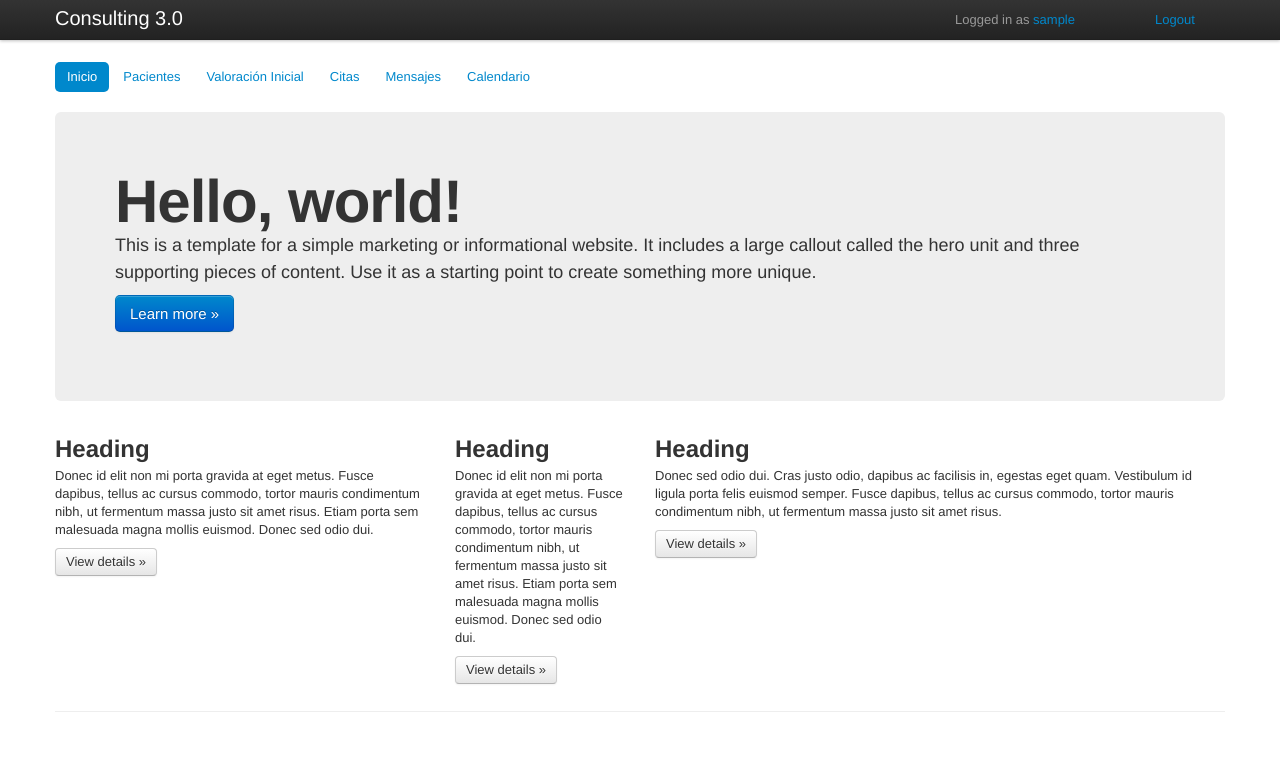
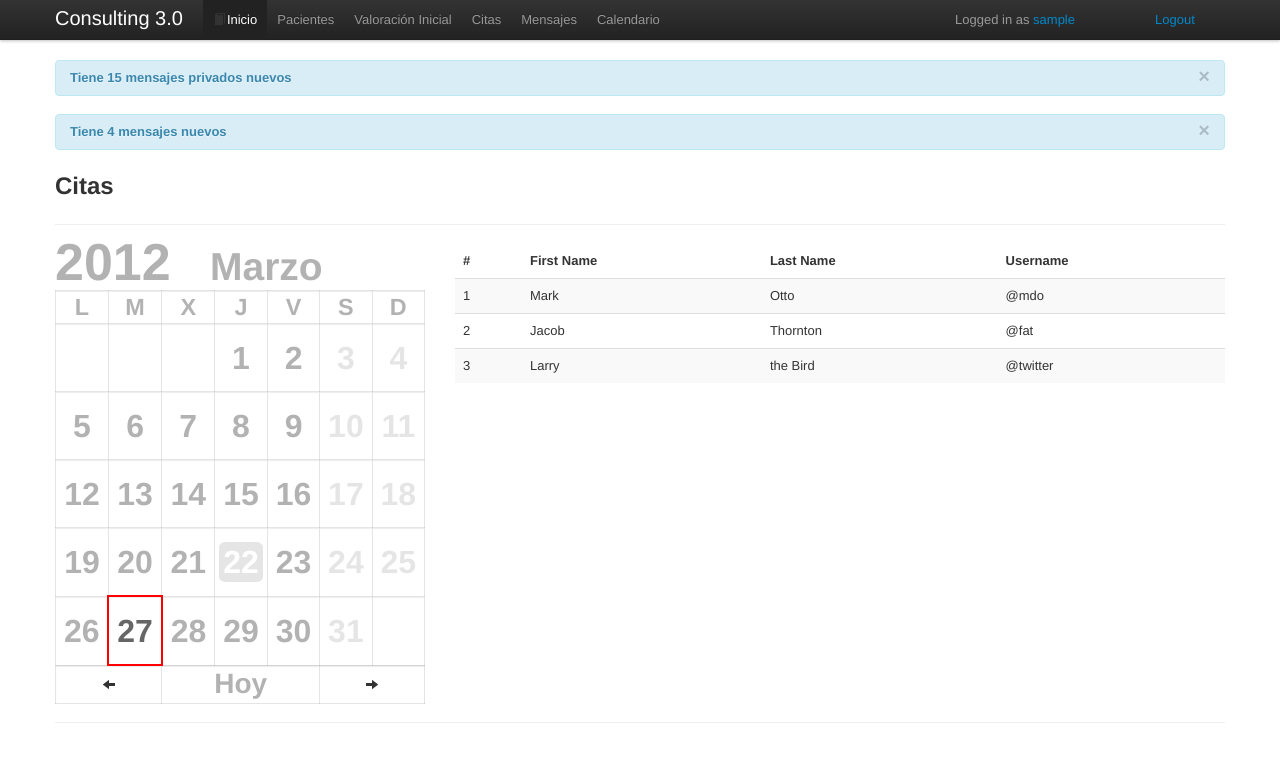
Before and after one commit to frhumanes/consulting, a Django app: page / in a window 1280 px wide. Shown: the top 762 px of the page. Run offline with Django 3.2, Linux system fonts and the light colour scheme; the visitor is signed in with stand-in values (Sample User, id 1); parts of the project's set-up code (start-up, migrations or seed data) failed here and were passed over; some libraries are stand-ins or nearby versions.

Commit message:
Added calendar
git-svn-id: https://svn.squada.com/svn/consulting30/trunk@43 92e3e9a8-b16a-40ff-a0f0-73f7c07c1316

```diff
--- /dev/null
+++ b/web/src/static/css/calendar.css
@@ -0,0 +1,132 @@
+.calendar body {
+     background-color: #FFFFFF;
+     position: relative;
+}
+
+.year {
+     color: rgba(0, 0, 0, 0.3);
+     font-size: 4em;
+     margin: 0px 0px 0px 0px;
+}
+
+.month {
+     color: rgba(0, 0, 0, 0.3);
+     font-size: 3em;
+     margin: -27px 0px 10px 155px;
+}
+
+.calendar {
+     table-layout:fixed;
+}
+
+.calendar TH {
+     width: 50px;
+     height: 30px;
+
+     font-size: 1.8em;
+     font-weight: bold;
+     color: rgba(0, 0, 0, 0.3);
+     text-align: center;
+
+     -moz-transition: border 0.2s linear 0s, box-shadow 0.2s linear 0s;
+     -moz-transition: background 0.2s linear 0s;
+
+     border-color: rgba(0, 0, 0, 0.1);
+     border: 1px solid rgba(0, 0, 0, 0.1);
+     box-shadow: 0 1px 1px rgba(0, 0, 0, 0.075) inset;
+}
+
+.calendar TD, TD.day{
+     height: 65px;
+     width: 50px;
+
+     font-size: 32px;
+     font-weight: bold;
+     color: rgba(0, 0, 0, 0.3);
+     text-align: center;
+
+     -moz-transition: border 0.2s linear 0s, box-shadow 0.2s linear 0s;
+     -moz-transition: background 0.2s linear 0s;
+
+     border: 1px solid rgba(0, 0, 0, 0.1);
+     border-color: rgba(0, 0, 0, 0.1);
+     box-shadow: 0 1px 1px rgba(0, 0, 0, 0.075) inset;
+}
+
+.calendar TD.day:hover{
+     box-shadow: 0 1px 1px rgba(0, 0, 0, 0.025) inset, 0 0 10px rgba(0, 0, 0, 0.1);
+     background: rgba(0, 0, 0, 0.1);
+     outline: 0 none;
+     cursor: pointer;
+     color: #FFFFFF;
+}
+
+.calendar TD.weekend {
+     color: rgba(0, 0, 0, 0.1);
+}
+
+.calendar TD.today {
+     border: 2px solid red;
+     color: rgba(0, 0, 0, 0.60);
+}
+
+.calendar TD.today:hover{
+     box-shadow: 0 1px 1px rgba(0, 0, 0, 0.075) inset, 0 0 10px rgba(82, 168, 236, 0.6);
+     background: rgba(0, 0, 0, 0.55);
+     outline: 0 none;
+     cursor: pointer;
+     color: #FFFFFF;
+}
+
+.calendar TD.holiday {
+     color: red;
+}
+
+.calendar TD.holiday:hover {
+     cursor: pointer;
+}
+
+.calendar TD SPAN.weekday{
+     background-color: rgba(0, 0, 0, 0.1);
+     border-radius: 14%;
+     color: #FFFFFF;
+     font-size: 32px;
+     font-weight: bold;
+     padding: 2px 4px 2px;
+     white-space: nowrap;
+}
+
+.calendar TD SPAN.weekday:hover{
+     background-color: rgba(0, 0, 0, 0.25);
+}
+
+.calendar TFOOT, .calendar TFOOT TR TH.sel {
+     height: 15px;
+     width: 50px;
+
+     font-size: 28px;
+     font-weight: bold;
+     color: rgba(0, 0, 0, 0.3);
+     text-align: center;
+
+     -moz-transition: border 0.2s linear 0s, box-shadow 0.2s linear 0s;
+     -moz-transition: background 0.2s linear 0s;
+
+     border: 1px solid rgba(0, 0, 0, 0.1);
+     border-color: rgba(0, 0, 0, 0.1);
+     box-shadow: 0 1px 1px rgba(0, 0, 0, 0.075) inset;
+
+     cursor:pointer;
+}
+
+.calendar TFOOT TR TH.sel:hover {
+     box-shadow: 0 1px 1px rgba(0, 0, 0, 0.025) inset, 0 0 10px rgba(0, 0, 0, 0.1);
+     background: rgba(0, 0, 0, 0.1);
+     outline: 0 none;
+     cursor: pointer;
+     color: #FFFFFF;
+}
+
+.calendar .arrow{
+     padding:10px 0px 0px 0px;
+}
--- /dev/null
+++ b/web/src/static/js/calendar.js
@@ -0,0 +1,338 @@
+/*!
+ * jQuery lightweight plugin boilerplate
+ * Original author: @ajpiano
+ * Further changes, comments: @addyosmani
+ * Licensed under the MIT license
+ */
+
+
+// the semi-colon before the function invocation is a safety
+// net against concatenated scripts and/or other plugins
+// that are not closed properly.
+;(function ( $, window, document, undefined ) {
+
+    // undefined is used here as the undefined global
+    // variable in ECMAScript 3 and is mutable (i.e. it can
+    // be changed by someone else). undefined isn't really
+    // being passed in so we can ensure that its value is
+    // truly undefined. In ES5, undefined can no longer be
+    // modified.
+
+    // window and document are passed through as local
+    // variables rather than as globals, because this (slightly)
+    // quickens the resolution process and can be more
+    // efficiently minified (especially when both are
+    // regularly referenced in your plugin).
+
+    // Create the defaults once
+    var pluginName = 'Calendar',
+
+        defaults = {
+            weekStart: 1,
+            days: ["D", "L", "M", "X", "J", "V", "S"],
+            months: ["Enero", "Febrero", "Marzo", "Abril", "Mayo", "Junio", "Julio", "Agosto", "Septiembre", "Octubre", "Noviembre", "Diciembre"],
+            msg_today: 'Hoy',
+            events: null
+        },
+
+        template =  ''+
+                        '<h1 class="year"></h1>'+
+                        '<h3 class="month"></h3>'+
+                        '<table class="calendar" id="calendar">'+
+                            '<thead class="calendar-header"></thead>'+
+                            '<tbody class="calendar-body"></tbody>'+
+                            '<tfoot>'+
+                                '<th colspan="2" class="sel" id="last"><div class="arrow"><i class="icon-arrow-left"></i></div></th>'+
+                                '<th colspan="3" class="sel" id="current">' +defaults.msg_today+ '</th>'+
+                                '<th colspan="2" class="sel" id="next"><div class="arrow"><i class="icon-arrow-right"></i></div></th>'+
+                            '</tfoot>'+
+                        '</table>'+
+                    '',
+
+        daysInMonth = [31, 28, 31, 30, 31, 30, 31, 31, 30, 31, 30, 31],
+
+        today = new Date();
+
+    // The actual plugin constructor
+    function Plugin( element, options ) {
+        this.element = $(element);
+
+        // jQuery has an extend method that merges the
+        // contents of two or more objects, storing the
+        // result in the first object. The first object
+        // is generally empty because we don't want to alter
+        // the default options for future instances of the plugin
+        this.options = $.extend( {}, defaults, options) ;
+
+        this._defaults = defaults;
+        this._name = pluginName;
+
+        this.init();
+    }
+
+    Plugin.prototype.init = function () {
+        // Place initialization logic here
+        // You already have access to the DOM element and
+        // the options via the instance, e.g. this.element
+        // and this.options
+        this.weekStart = this.options.weekStart||1;
+        this.days = this.options.days;
+        this.months = this.options.months;
+        this.events = this.options.events;
+
+        this.calendar = $(template).appendTo(this.element).on({
+                                click: $.proxy(this.click, this)
+                        });
+
+        this.live_date = new Date();
+
+        var now = new Date();
+        this.mm = now.getMonth();
+        this.yy = now.getFullYear();
+
+        var mon = new Date(this.yy, this.mm, 1);
+        this.yp = mon.getFullYear();
+        this.yn = mon.getFullYear();
+
+
+        if (this.component){
+            this.component.on('click', $.proxy(this.show, this));
+        } else {
+            this.element.on('click', $.proxy(this.show, this));
+        }
+
+        this.renderCalendar(now);
+    };
+
+    Plugin.prototype.renderEvents = function (events, elem) {
+        var live_date = this.live_date;
+        for(var i=0; i<daysInMonth[live_date.getMonth()]; i++){
+            $.each(events.event, function(){
+                var year = 1900 + live_date.getYear();
+                var month = live_date.getMonth();
+
+                var view_date = new Date(year, month, i==0?1:i, 0,0,0,0);
+                var event_date = new Date(this.date);
+
+                if( event_date.getDate() == view_date.getDate()
+                    && event_date.getMonth() == view_date.getMonth()
+                    && event_date.getFullYear() == view_date.getFullYear()
+
+                ){
+                    elem.parent('div:first').find('#day_' + i)
+                    .removeClass("day")
+                    .addClass('holiday')
+                    .empty()
+                    .append('<span class="weekday">' +i+ '</span>');
+                }
+            });
+        }
+    };
+
+    Plugin.prototype.loadEvents = function () {
+        if(!(this.events === null)){
+            if(typeof this.events == 'function'){
+                this.renderEvents(this.events.apply(this, []), this.calendar);
+            }
+        }
+    };
+
+    Plugin.prototype.renderCalendar = function (date) {
+        var mon = new Date(this.yy, this.mm, 1);
+        var live_date = this.live_date;
+
+        this.element.parent('div:first').find('.year').empty();
+        this.element.parent('div:first').find('.month').empty();
+
+        this.element.parent('div:first').find('.year').append(mon.getFullYear());
+        this.element.parent('div:first').find('.month').append(this.months[mon.getMonth()]);
+
+        if(this.isLeapYear(date.getYear())){
+            daysInMonth[1] = 29;
+        }else{
+            daysInMonth[1] = 28;
+        }
+
+        this.calendar.find('.calendar-header').empty();
+        this.calendar.find('.calendar-body').empty();
+
+        // Render Days of Week
+        this.renderDays();
+
+        var fdom = mon.getDay(); // First day of month
+        var mwks = 6 // Weeks in month
+
+        // Render days
+        var dow = 0;
+        var first = 0;
+        var last = 0;
+        for(var i=0; i>=last; i++){
+
+            var _html = "";
+
+            for(var j=this.weekStart; j<this.days.length + this.weekStart; j++){
+
+                cls = "";
+                msg = "";
+                id = "";
+
+                // Determine if we have reached the first of the month
+                if(first >= daysInMonth[mon.getMonth()]){
+                    dow = 0;
+                }else if(((dow%7)>0 && (first%7)>0) || ((j%7)==(fdom%7))){
+                    dow++;
+                    first++;
+                }
+
+                // Get last day of month
+                if(dow==daysInMonth[mon.getMonth()]){
+                    last = daysInMonth[mon.getMonth()];
+                }
+
+                // Set class
+                if(cls.length == 0){
+                    if(
+                        today.getDate() == date.getDate()
+                        && dow == date.getDate()
+                        && date.getMonth() == date.getMonth()
+                        && date.getFullYear() == date.getFullYear()
+
+                    ){
+                        cls = "today";
+                    }else if(j%7 == 0 || j%7 == 6){
+                        cls = "weekend";
+                    }else{
+                        cls = "day";
+                    }
+                }
+
+                // Set ID
+                id = "day_" + dow;
+
+                // Render HTML
+                if(dow == 0){
+                    _html += '<td>&nbsp;</td>';
+                }else if(msg.length > 0){
+                    _html += '<td class="' +cls+ '" id="'+id+'">' + '<span class="weekday">' +dow+ '</span></td>';
+                }else{
+                    _html += '<td class="' +cls+ '" id="'+id+'">' +dow+ '</td>';
+                }
+
+            }
+            _html = "<tr>" +_html+ "</tr>";
+            this.calendar.find('.calendar-body').append(_html);
+        }
+        this.loadEvents();
+    };
+
+    Plugin.prototype.renderDays = function () {
+        var html = '';
+        for(var j=this.weekStart; j<this.weekStart + 7; j++){
+            html += "<th>" +this.days[j%7]+ "</th>";
+        }
+
+        var _html = "<tr>" +html+ "</tr>";
+        this.calendar.find('.calendar-header').append(_html);
+    };
+
+    Plugin.prototype.click = function (e) {
+        e.stopPropagation();
+            e.preventDefault();
+            var target = $(e.target).closest('td, th');
+
+            if (target.length == 1) {
+                switch(target[0].nodeName.toLowerCase()) {
+                    case 'td':
+                        if (target.is('.day')){
+                            var day = parseInt(target.text(), 10)||1;
+                            this.element.trigger({
+                                type: 'changeDay',
+                                day: day,
+                            });
+                        }else if(target.is('.holiday')){
+                            var day = parseInt(target.text(), 10)||1;
+                            this.element.trigger({
+                                type: 'onEvent',
+                                day: day,
+                            });
+                        }
+                        break;
+                    case 'th':
+                        if (target.is('.sel')){
+                            switch(target.attr("id")){
+                                case 'last':
+                                    this.update_date('prv');
+                                    var prv = new Date(this.yp, this.mm, 1);
+                                    this.live_date = prv;
+                                    this.renderCalendar(prv, this.events);
+                                    this.element.trigger({
+                                        type: 'onPrev',
+                                        day: day,
+                                    });
+                                    break;
+                                case 'current':
+                                    this.update_date('crt');
+                                    var now = new Date();
+                                    this.live_date = now;
+                                    this.renderCalendar(now, this.events);
+                                    this.element.trigger({
+                                        type: 'onCurrent',
+                                        day: day,
+                                    });
+                                    break;
+                                case 'next':
+                                    this.update_date('nxt');
+                                    var nxt = new Date(this.yn, this.mm, 1);
+                                    this.live_date = nxt;
+                                    this.renderCalendar(nxt, this.events);
+                                    this.element.trigger({
+                                        type: 'onNext',
+                                        day: day,
+                                    });
+                                    break
+                            }
+                        }
+                        break;
+                    break;
+                }
+            }
+    };
+
+    Plugin.prototype.update_date = function (action) {
+        var now = new Date();
+
+        switch(action){
+            case 'prv':
+                now = new Date(this.yy, this.mm-1, 1);
+                break;
+            case 'nxt':
+                now = new Date(this.yy, this.mm+1, 1);
+                break;
+            case 'crt':
+                break;
+        }
+
+        this.mm = now.getMonth();
+        this.yy = now.getFullYear();
+
+        var mon = new Date(this.yy, this.mm, 1);
+        this.yp = mon.getFullYear();
+        this.yn = mon.getFullYear();
+    };
+
+    Plugin.prototype.isLeapYear = function (year) {
+        return (((year % 4 === 0) && (year % 100 !== 0)) || (year % 400 === 0))
+    };
+
+    // A really lightweight plugin wrapper around the constructor,
+    // preventing against multiple instantiations
+    $.fn[pluginName] = function ( options ) {
+        return this.each(function () {
+            if (!$.data(this, 'plugin_' + pluginName)) {
+                $.data(this, 'plugin_' + pluginName,
+                new Plugin( this, options ));
+            }
+        });
+    }
+
+})( jQuery, window, document );
--- a/web/src/templates/main/includes/header.html
+++ b/web/src/templates/main/includes/header.html
@@ -9,13 +9,16 @@
 
             <a class="brand" href="#">Consulting 3.0</a>
 
-            <!-- <div class="nav-collapse">
+             <div class="nav-collapse">
                 <ul class="nav">
-                    <li class="active"><a href="#">Home</a></li>
-                    <li><a href="#about">About</a></li>
-                    <li><a href="#contact">Contact</a></li>
+                    <li class="active"><a href="#inicio"><i class="icon-book"></i>Inicio</a></li>
+                    <li><a href="#patients">Pacientes</a></li>
+                    <li><a href="#initial-val">Valoración Inicial</a></li>
+                    <li><a href="#dates">Citas</a></li>
+                    <li><a href="#messages">Mensajes</a></li>
+                    <li><a href="#calednar">Calendario</a></li>
                 </ul>
-            </div> -->
+            </div>
 
             <div class="pull-right">
                 <div class="row">
--- a/web/src/templates/main/index.html
+++ b/web/src/templates/main/index.html
@@ -1,37 +1,96 @@
 {% extends "ui/app.html" %}
+
 {% load i18n%}
 
+
+{% block jquery_init %}
+
+        var evnts = function(){
+            return {
+                    "event": [
+                         {"date":"2012-01-25","title":"1"}
+                        ,{"date":"2012-02-01","title":"2"}
+                        ,{"date":"2012-03-22","title":"34"}
+                        ,{"date":"2012-04-03","title":"123"}
+                        ,{"date":"2012-05-04","title":"223"}
+                        ,{"date":"2012-06-28","title":"4"}
+                        ,{"date":"2012-07-28","title":"5"}
+                        ,{"date":"2012-08-16","title":"14"}
+                        ,{"date":"2012-09-21","title":"10"}
+                        ,{"date":"2012-10-21","title":"10"}
+                        ,{"date":"2012-11-21","title":"10"}
+                        ,{"date":"2012-12-21","title":"10"}
+                    ]
+                }
+            };
+
+       $('#calendar').Calendar({ 'events': evnts, 'weekStart': 1 })
+       .on('changeDay', function(event){ alert(event.day.valueOf()); })
+       .on('onEvent', function(event){ alert(event.day.valueOf()); })
+       .on('onNext', function(event){ alert("Next"); })
+       .on('onPrev', function(event){ alert("Prev"); })
+       .on('onCurrent', function(event){ alert("Current"); });
+
+{% endblock %}
+
+{% block header%}
+    {% include "main/includes/header.html" %}
+{% endblock  %}
+
 {% block body %}
-  {% include "ui/includes/header.html" %}
+    <div class="container">
 
-  <div class="container">
-    {% include "ui/includes/nav-bar.html" %}
-
-
-    <!-- Main hero unit for a primary marketing message or call to action -->
-    <div class="hero-unit">
-      <h1>Hello, world!</h1>
-      <p>This is a template for a simple marketing or informational website. It includes a large callout called the hero unit and three supporting pieces of content. Use it as a starting point to create something more unique.</p>
-      <p><a class="btn btn-primary btn-large">Learn more &raquo;</a></p>
+    <!-- ALERTS -->
+    <div class="alert alert-info">
+        <a class="close" data-dismiss="alert">×</a>
+        <strong>Tiene 15 mensajes privados nuevos</strong>
     </div>
 
-    <!-- Example row of columns -->
-    <div class="row">
-      <div class="span4">
-        <h2>Heading</h2>
-         <p>Donec id elit non mi porta gravida at eget metus. Fusce dapibus, tellus ac cursus commodo, tortor mauris condimentum nibh, ut fermentum massa justo sit amet risus. Etiam porta sem malesuada magna mollis euismod. Donec sed odio dui. </p>
-        <p><a class="btn" href="#">View details &raquo;</a></p>
-      </div>
-      <div class="span2">
-        <h2>Heading</h2>
-         <p>Donec id elit non mi porta gravida at eget metus. Fusce dapibus, tellus ac cursus commodo, tortor mauris condimentum nibh, ut fermentum massa justo sit amet risus. Etiam porta sem malesuada magna mollis euismod. Donec sed odio dui. </p>
-        <p><a class="btn" href="#">View details &raquo;</a></p>
-     </div>
-      <div class="span6">
-        <h2>Heading</h2>
-        <p>Donec sed odio dui. Cras justo odio, dapibus ac facilisis in, egestas eget quam. Vestibulum id ligula porta felis euismod semper. Fusce dapibus, tellus ac cursus commodo, tortor mauris condimentum nibh, ut fermentum massa justo sit amet risus.</p>
-        <p><a class="btn" href="#">View details &raquo;</a></p>
-      </div>
+    <div class="alert alert-info">
+        <a class="close" data-dismiss="alert">×</a>
+        <strong>Tiene 4 mensajes nuevos</strong>
+    </div>
+
+    <!-- END ALERTS -->
+    <div class="">
+        <h2>Citas <small></small></h2>
+        <hr>
+        <div class="row">
+            <div class="span4" id="calendar"/></div>
+
+            <div class="span8">
+                <table class="table table-striped">
+                    <thead>
+                      <tr>
+                        <th>#</th>
+                        <th>First Name</th>
+                        <th>Last Name</th>
+                        <th>Username</th>
+                      </tr>
+                    </thead>
+                    <tbody>
+                      <tr>
+                        <td>1</td>
+                        <td>Mark</td>
+                        <td>Otto</td>
+                        <td>@mdo</td>
+                      </tr>
+                      <tr>
+                        <td>2</td>
+                        <td>Jacob</td>
+                        <td>Thornton</td>
+                        <td>@fat</td>
+                      </tr>
+                      <tr>
+                        <td>3</td>
+                        <td>Larry</td>
+                        <td>the Bird</td>
+                        <td>@twitter</td>
+                      </tr>
+                    </tbody>
+                </table>
+            </div>
+        </div>
     </div>
     <hr>
   </div> <!-- /container -->
--- a/web/src/templates/ui/app.html
+++ b/web/src/templates/ui/app.html
@@ -1,22 +1,31 @@
-<!doctype html>
-<!--[if lt IE 7 ]> <html class="no-js ie6" lang="en"> <![endif]-->
-<!--[if IE 7 ]>    <html class="no-js ie7" lang="en"> <![endif]-->
-<!--[if IE 8 ]>    <html class="no-js ie8" lang="en"> <![endif]-->
-<!--[if (gte IE 9)|!(IE)]> <!-->
+<!DOCTYPE html>
 <html lang="en">
-<!-- <![endif]-->
   <head>
     <meta charset="utf-8">
-    <meta http-equiv="X-UA-Compatible" content="IE=edge,chrome=1">
+    <title>Bootstrap, from Twitter</title>
+    <meta name="viewport" content="width=device-width, initial-scale=1.0">
     <meta name="description" content="">
     <meta name="author" content="">
-    <meta name="viewport" content="width=device-width, initial-scale=1.0">
-    {% block extend_meta %}
-    {% endblock %}
 
     {% block js_files %}
       <script src="{{ STATIC_URL }}js/jquery.js"></script>
       <script src="{{ STATIC_URL }}js/bootstrap.js"></script>
+      <script src="{{ STATIC_URL }}js/calendar.js"></script>
+    {% endblock %}
+
+    {% block css %}
+      <link href="{{ STATIC_URL }}css/bootstrap.css" rel="stylesheet" />
+      <link href="{{ STATIC_URL }}css/app.css" rel="stylesheet" />
+      <link href="{{ STATIC_URL }}css/calendar.css" rel="stylesheet" />
+      <style type="text/css">
+      body {
+        padding-top: 60px;
+        padding-bottom: 40px;
+      }
+      .sidebar-nav {
+        padding: 9px 0;
+      }
+    </style>
     {% endblock %}
 
     <script type="text/javascript">
@@ -29,17 +38,12 @@
       })
     </script>
 
-    {% block css %}
-      <link href="{{ STATIC_URL }}css/bootstrap.css" rel="stylesheet">
-      <link href="{{ STATIC_URL }}css/app.css" rel="stylesheet">
-    {% endblock %}
-
     <title>
       {% block title %}
       {% endblock %}
     </title>
+  </head>
 
-  </head>
   <body data-offset="50" data-target=".subnav" data-spy="scroll" data-twttr-rendered="true">
 
     {% block header%}
```
